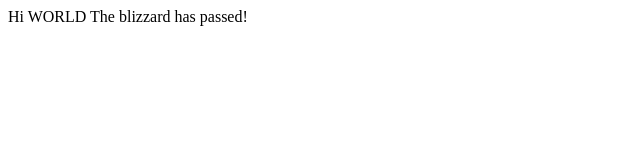
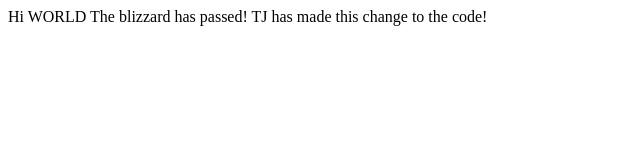
Before and after one commit to tjcha1213/mywebsite, a plain HTML site: page index.html in a window 1280 px wide. Shown: the whole page, without its empty margins (0-640 px from the left). Drawn offline with Linux system fonts and the light colour scheme.

Commit message:
Update index.html

```diff
--- a/index.html
+++ b/index.html
@@ -2,5 +2,6 @@
 <body>
 Hi WORLD
   The blizzard has passed!
+  TJ has made this change to the code!
 </body>
 </html>
```
